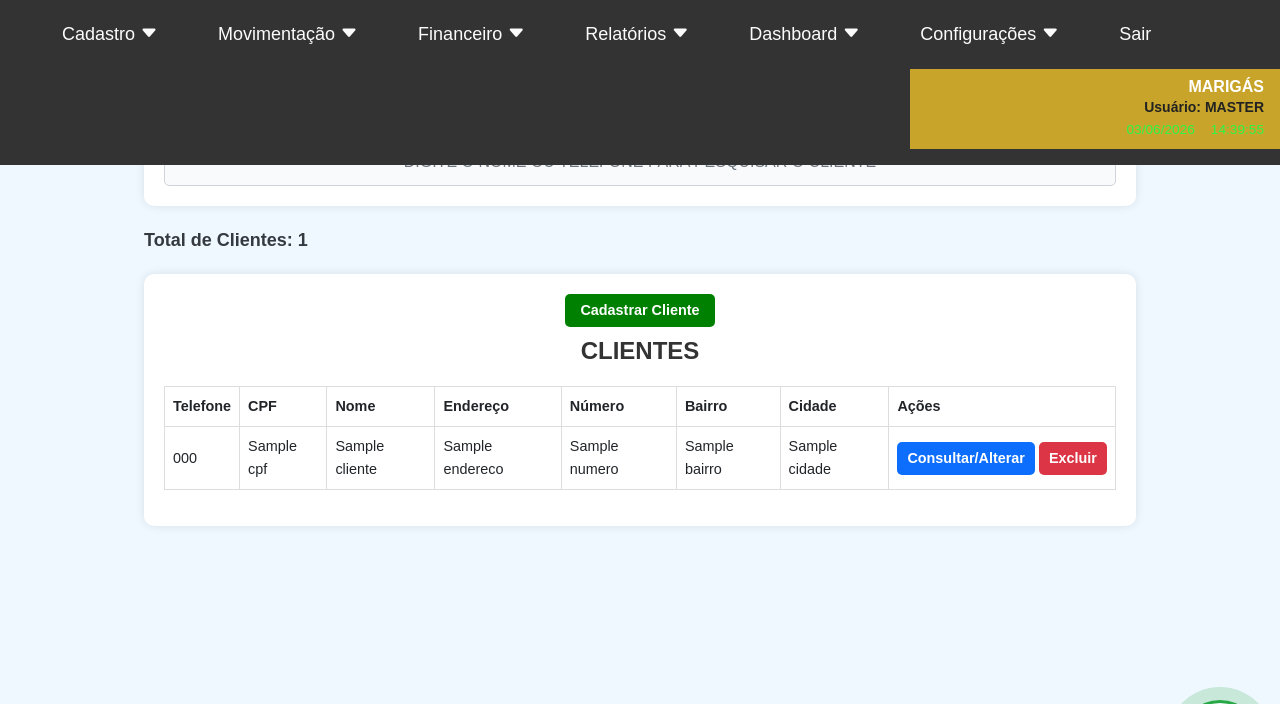
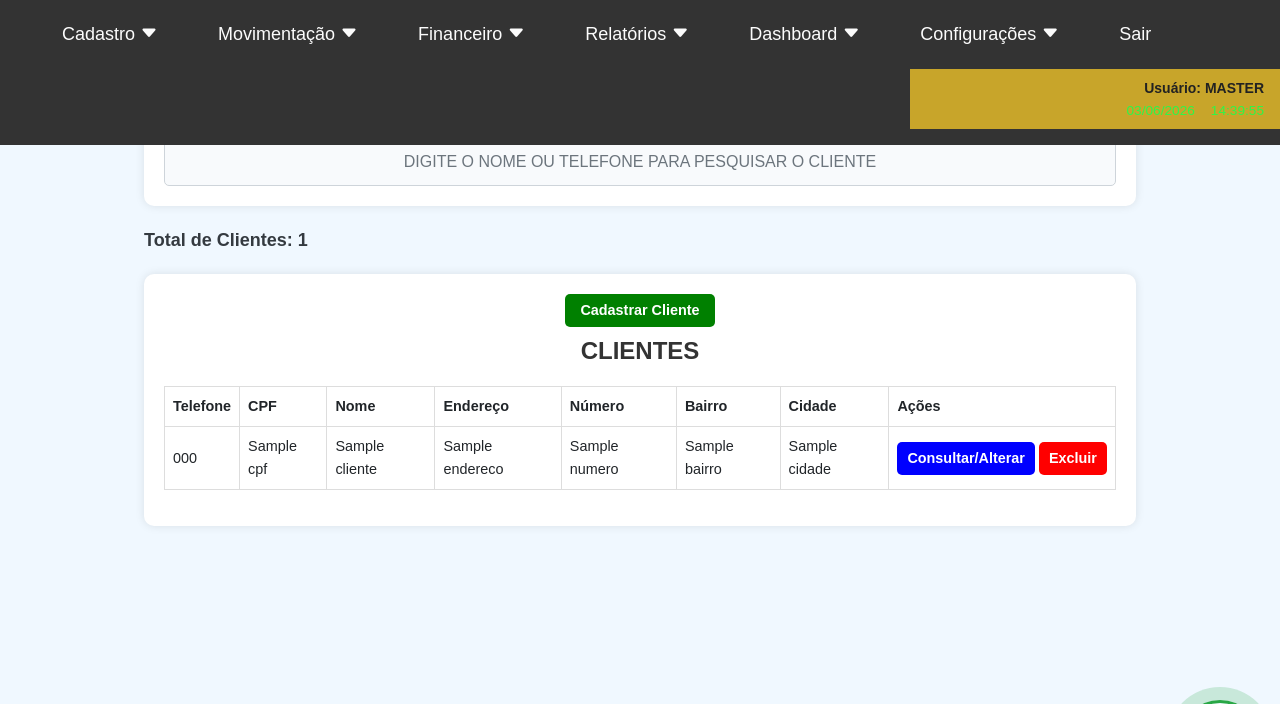
Before and after one commit to reginaldosouzasouza/sga-gestao-logistica, a Laravel app: template resources/views/clientes/index.blade.php in a window 1280 px wide. Shown: the top 704 px of the page. Run offline with Laravel 12, Linux system fonts and the light colour scheme; a user stored in the database is signed in; data comes from the database, SQL or seed files in the repository; tables that the repository leaves empty hold one stand-in row (values such as "Sample post"); the template is opened without the code that fills it: most values are stand-ins (such as "Sample title", 1, 10 or a date in 2020); style sheets or scripts are compiled from the project's sources.

Commit message:
Ajusta layout da consulta de clientes

```diff
--- a/resources/views/clientes/index.blade.php
+++ b/resources/views/clientes/index.blade.php
@@ -74,7 +74,7 @@
                             <td>{{ $cliente->cidade }}</td>
                             <td class="acoes">
                                 @if($podeEditarCliente)
-                                    <a href="{{ route('clientes.edit', $cliente->id) }}" class="btn btn-primary">
+                                    <a href="{{ route('clientes.edit', $cliente->id) }}" class="btn btn-editar">
                                         Consultar/Alterar
                                     </a>
                                 @endif
@@ -84,7 +84,7 @@
                                         @csrf
                                         @method('DELETE')
 
-                                        <button type="submit" class="btn btn-danger"
+                                        <button type="submit" class="btn btn-excluir"
                                             onclick="return confirm('Tem certeza que deseja excluir este cliente?')">
                                             Excluir
                                         </button>
```
